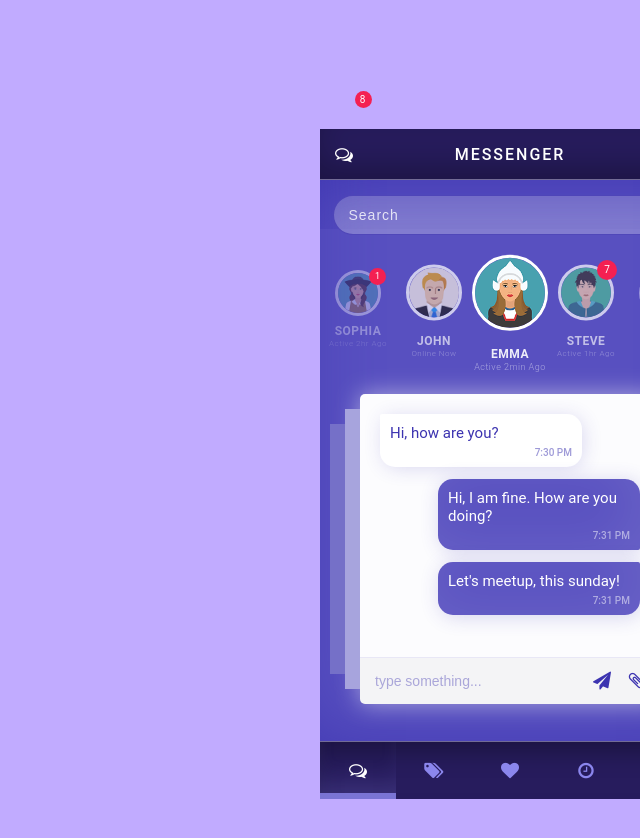
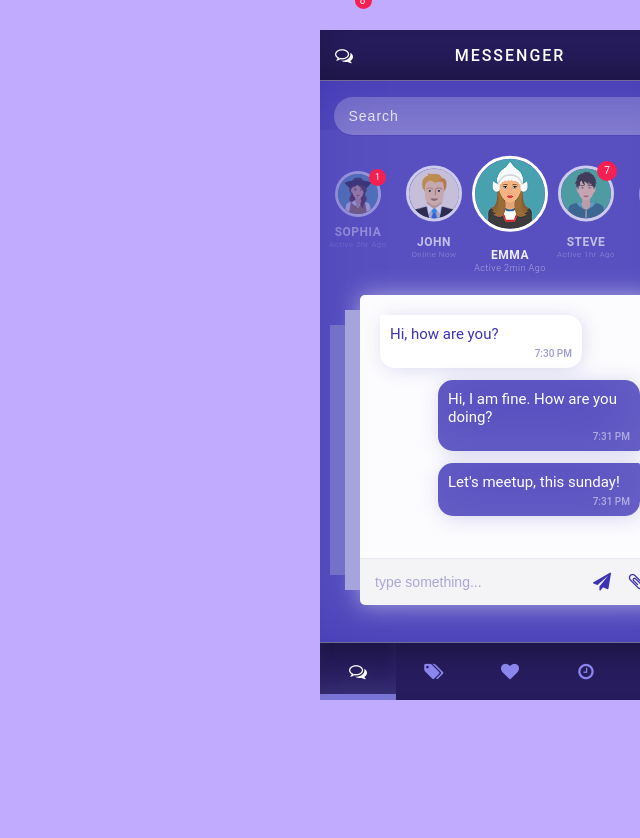
Before and after one commit to Tony-Thomas/messenger-chat-app-UI, a website: page index.html in a window 1280 px wide. Shown: the top 838 px of the page, without its empty margins (640-1280 px from the left). Drawn offline with Linux system fonts and the light colour scheme.

Commit message:
corrected div.app messages margin

```diff
--- a/css/styles.css
+++ b/css/styles.css
@@ -26,7 +26,7 @@ div.app {
     width: 380px;
     height: 670px;
     background: #5850c0;
-    margin-top: 30%;
+    margin-top: 30px;
 }
 
 div.app::before {
```
